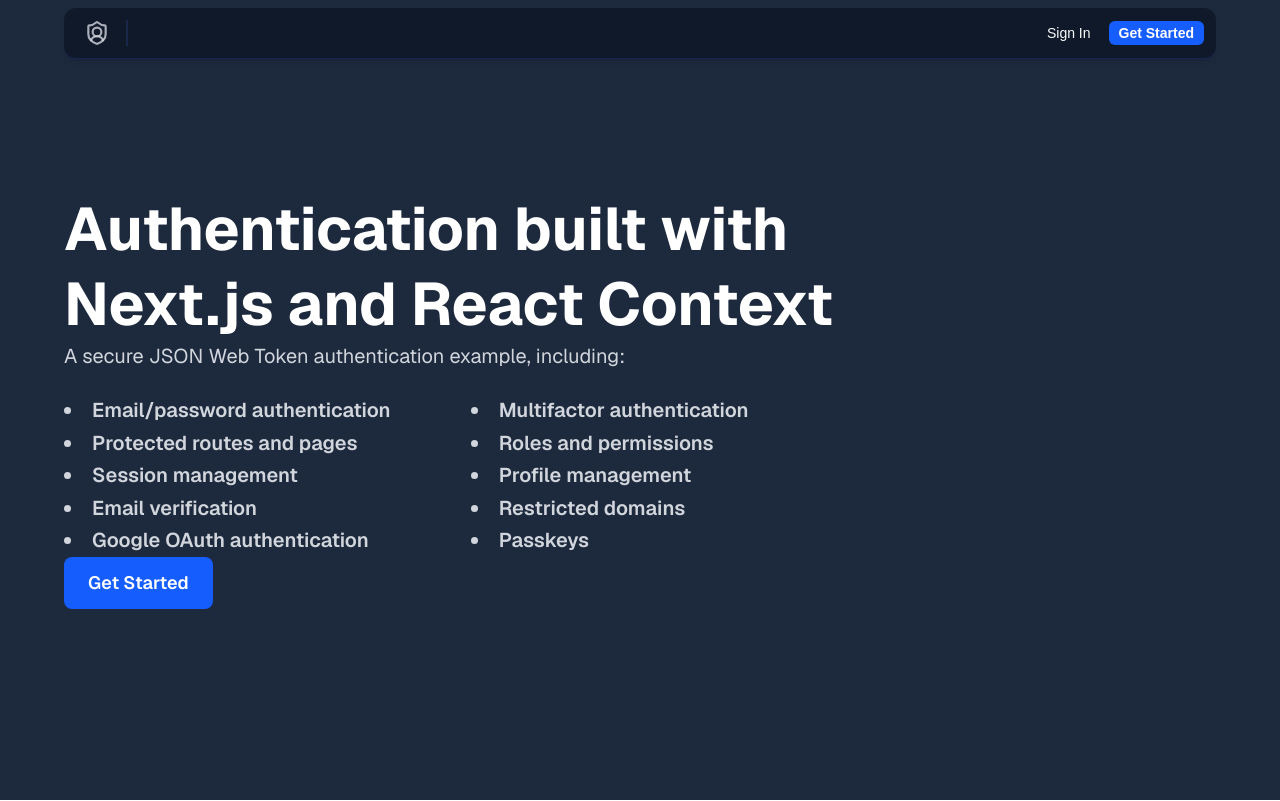
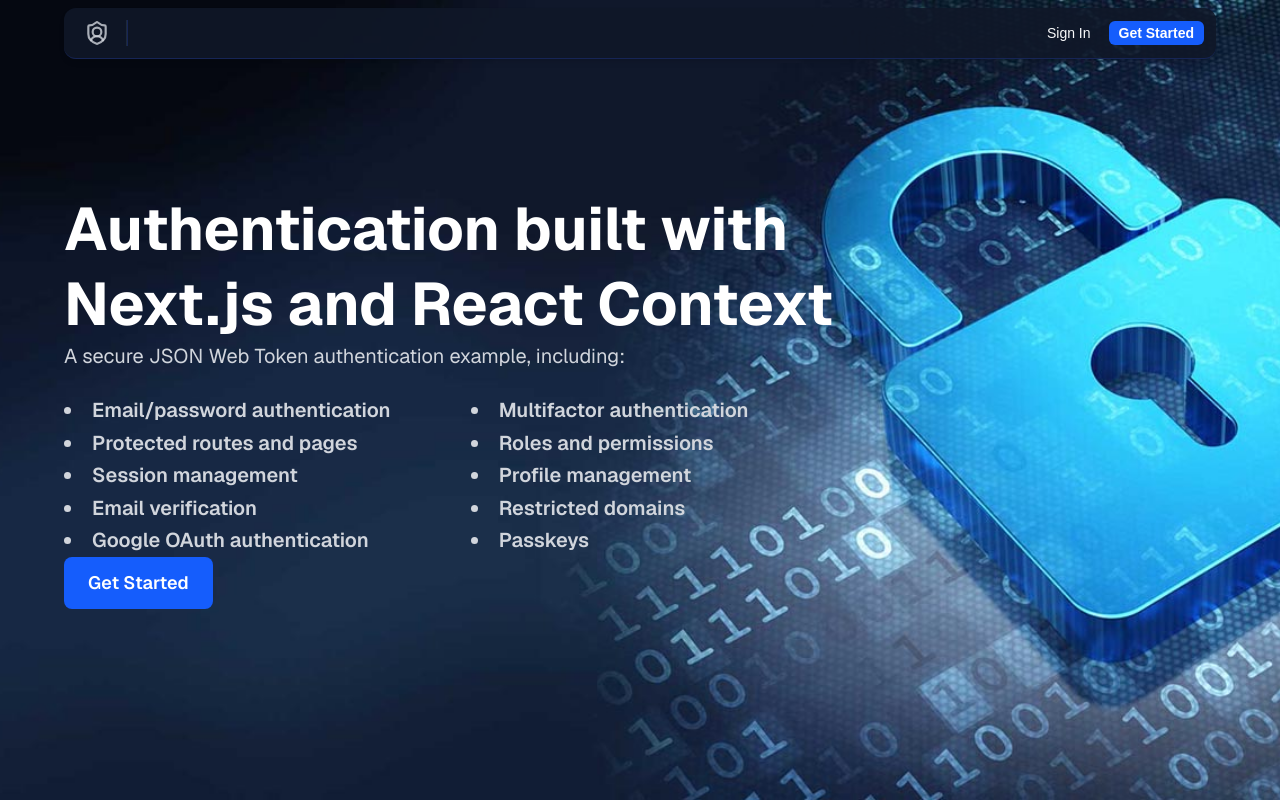
Before and after one commit to kskrenes/nextjs-auth, a Next.js app: page / in a window 1280 px wide. Built offline with nearby package versions, Linux system fonts and the light colour scheme; no server answers.

Commit message:
remove z ordering from landing page bg image

```diff
--- a/src/components/background-container.tsx
+++ b/src/components/background-container.tsx
@@ -16,7 +16,7 @@ const BackgroundContainer: React.FC<BGProps> = ({
         src={bgImage}
         alt=''
         fill
-        className='object-cover -z-10'
+        className='object-cover'
         priority
       />
       <div className='relative'>{children}</div>
```
